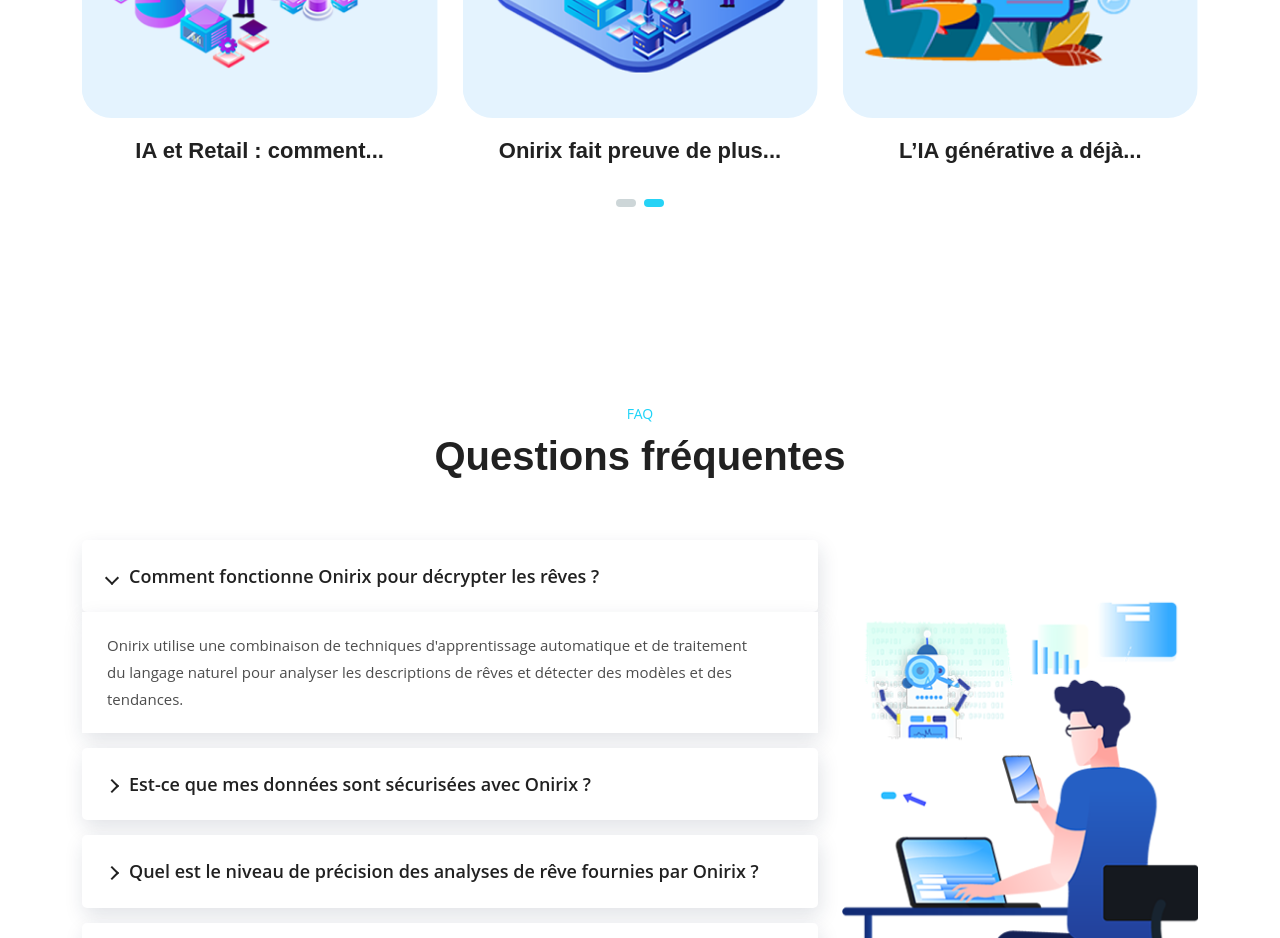
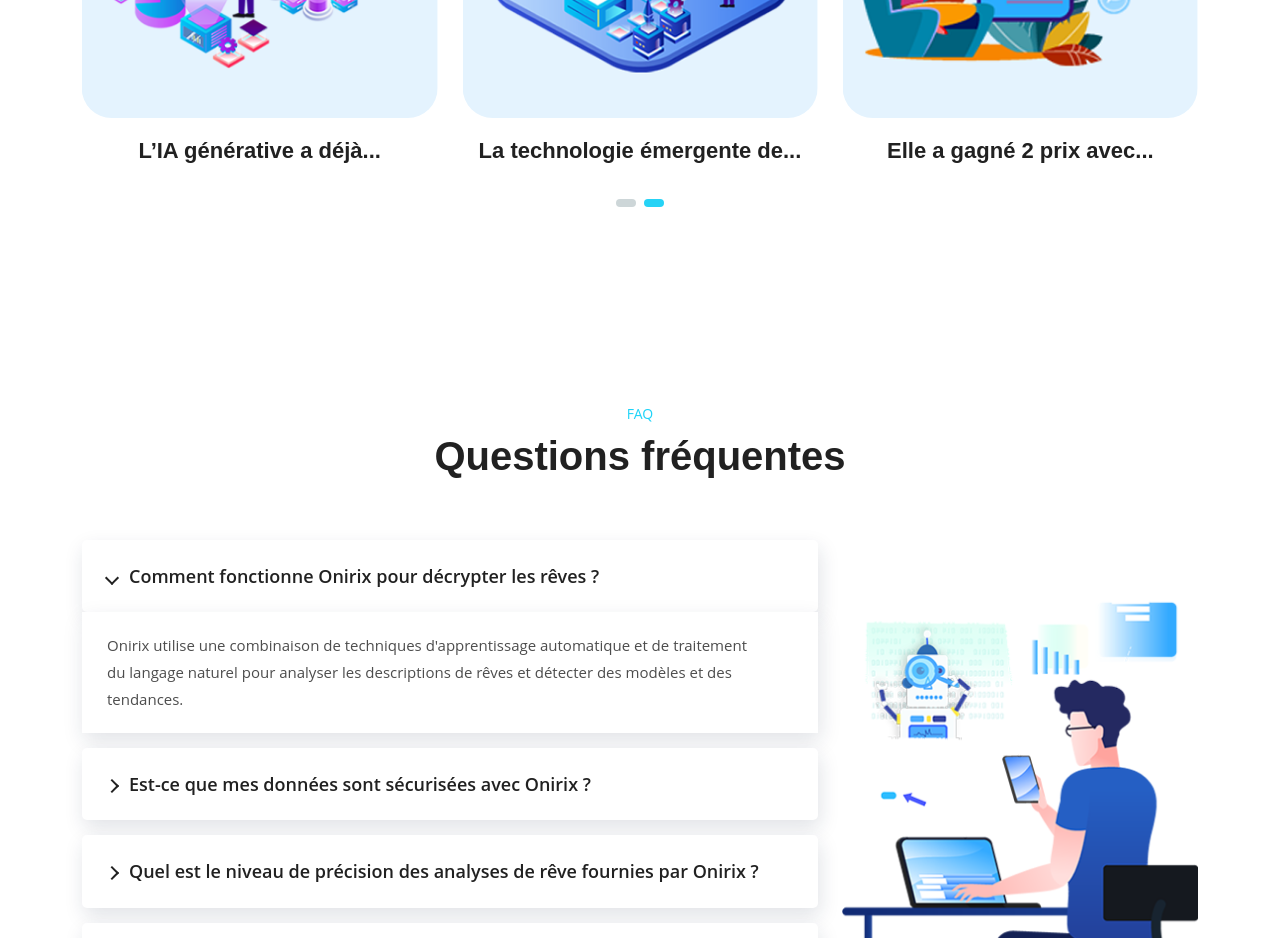
Before and after one commit to codascii/raiv-webcup-2023, a Next.js app: page /onirix in a window 1280 px wide. Shown: the part 5220-6158 px from the top of the page. Built offline with nearby package versions, Linux system fonts and the light colour scheme.

Commit message:
rajout titre

```diff
--- a/components/HomeThree/CaseStudies.js
+++ b/components/HomeThree/CaseStudies.js
@@ -56,7 +56,7 @@
 
                 <h3>
                   <Link href="/case-studies-details">
-                  Avez-vous peur que...
+                  La technologie émergente de...
                   </Link>
                 </h3>
               </div>
@@ -80,7 +80,7 @@
 								</div>
 
                 <h3>
-                  <Link href="/case-studies-details">IA et Retail : comment...</Link>
+                  <Link href="/case-studies-details">L’IA générative a déjà...</Link>
                 </h3>
               </div>
             </SwiperSlide>
@@ -103,7 +103,7 @@
 								</div>
 
                 <h3>
-                  <Link href="/case-studies-details">Onirix fait preuve de plus...</Link>
+                  <Link href="/case-studies-details">La technologie émergente de...</Link>
                 </h3>
               </div>
             </SwiperSlide>
@@ -127,7 +127,7 @@
 
                 <h3>
                   <Link href="/case-studies-details">
-                  L’IA générative a déjà...
+                  Elle a gagné 2 prix avec...
                   </Link>
                 </h3>
               </div>
```
